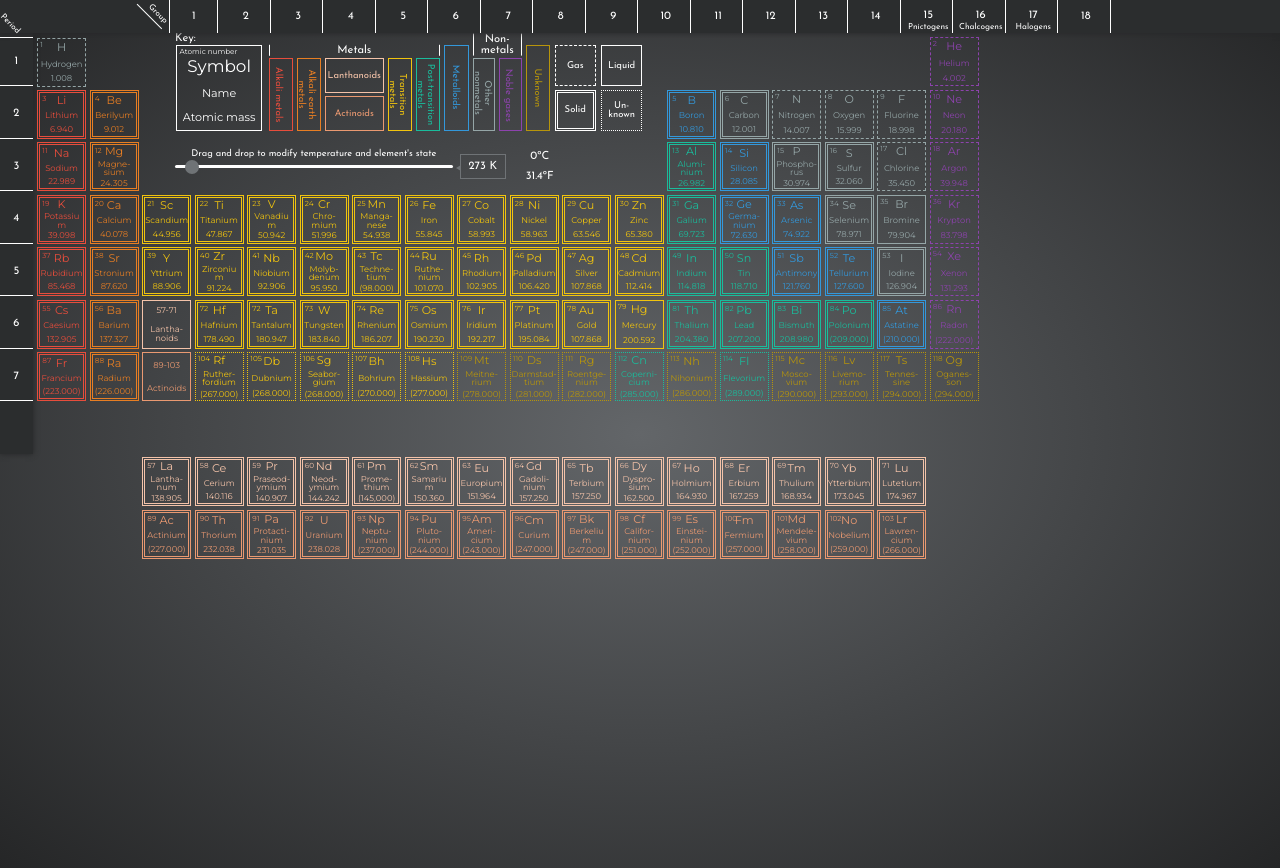
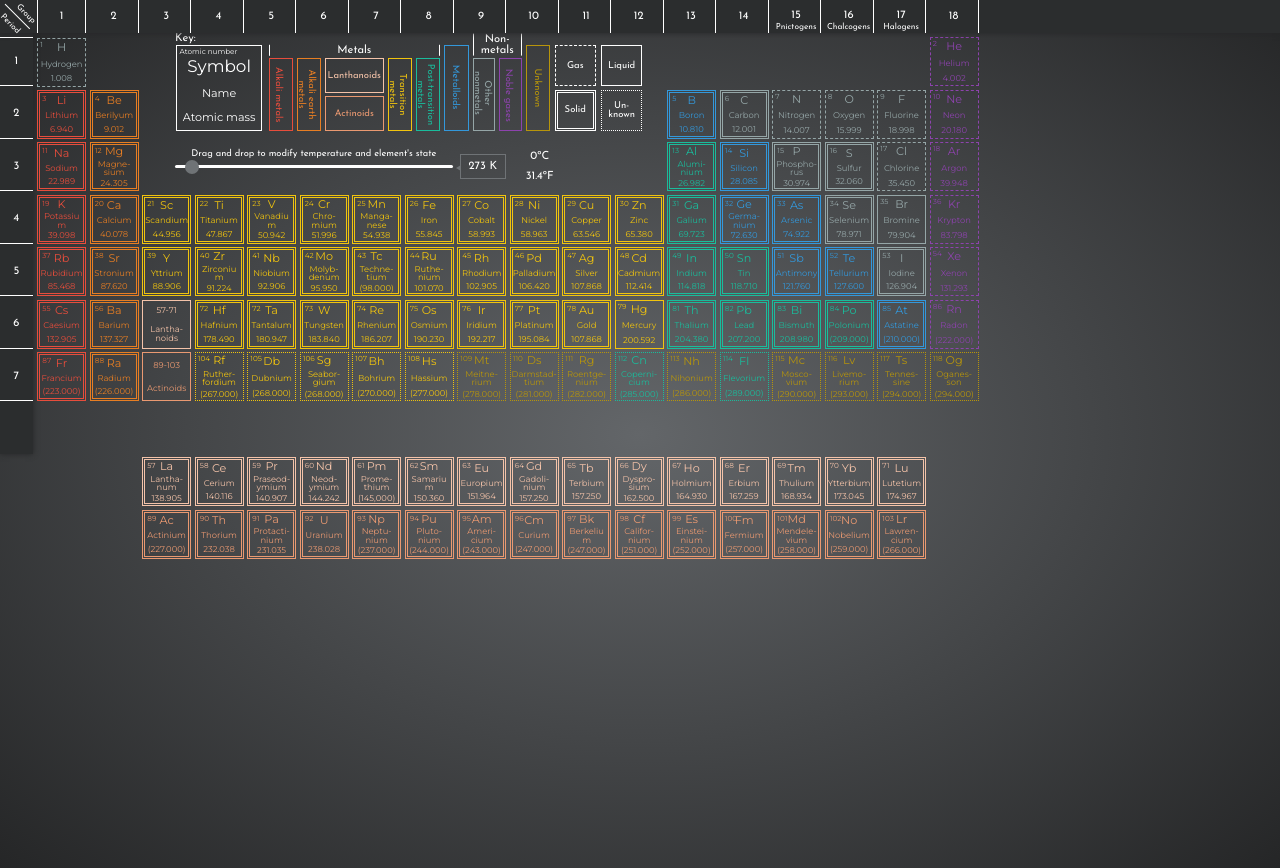
Before and after one commit to raziore/element, a plain HTML site: page index.html in a window 1280 px wide. Shown: the top 868 px of the page. Drawn offline with nearby package versions, Linux system fonts and the light colour scheme.

Commit message:
Update style.css

```diff
--- a/style.css
+++ b/style.css
@@ -112,13 +112,14 @@ li {
   display: grid;
   grid-template: repeat(1, 46.6666666667px)/repeat(18, 70px);
   grid-gap: 5px;
-  justify-content: center;
+  justify-content: left;
   width: 100%;
   min-width: 1300px;
   height: 46.6666666667px;
   margin: 0 auto;
   font-size: 1rem;
   z-index: 10;
+  padding-left: 53px;
 }
 .group__list.--is-fixed {
   z-index: 20;
```
